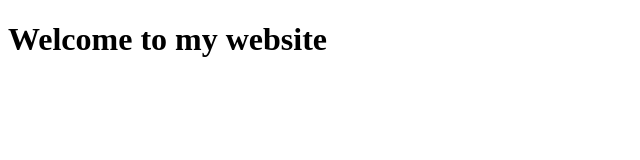
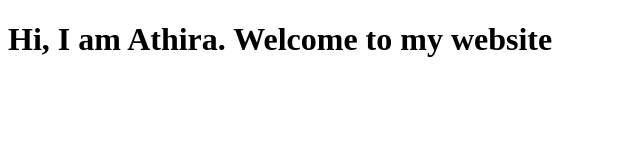
Before and after one commit to Athira448/gitlearning, a plain HTML site: page index.html in a window 1280 px wide. Shown: the whole page, without its empty margins (0-640 px from the left). Drawn offline with Linux system fonts and the light colour scheme.

Commit message:
i have modified

```diff
--- a/index.html
+++ b/index.html
@@ -1,7 +1,7 @@
 <!DOCTYPE html>
 <head>
 <body>
-    <h1>Welcome to my website</h1>
+    <h1>Hi, I am Athira. Welcome to my website</h1>
 </body>
 </head>
 </html>
```
